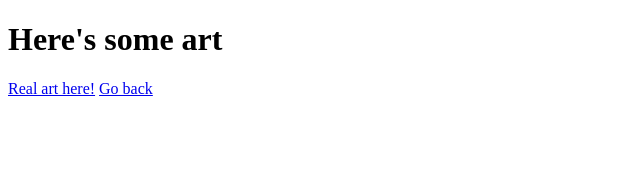
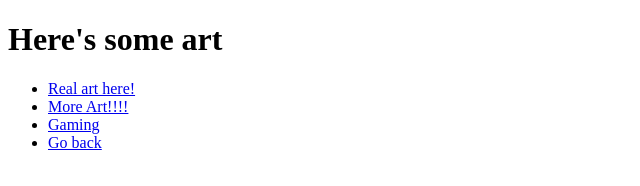
Before and after one commit to Gamer-Gaming-Gamer/Portfolio, a plain HTML site: page art.html in a window 1280 px wide. Shown: the whole page, without its empty margins (0-640 px from the left). Drawn offline with Linux system fonts and the light colour scheme.

Commit message:
First files

```diff
--- a/art.html
+++ b/art.html
@@ -3,6 +3,10 @@
     <head><title>Art</title></head>
     <body>
         <h1>Here's some art</h1>
-        <a href="https://www.youtube.com/watch?v=dQw4w9WgXcQ">Real art here!</a>
-        <a href="index.html">Go back</a>
+        <ul>
+       <li> <a href="https://www.youtube.com/watch?v=dQw4w9WgXcQ">Real art here!</a> </li>
+       <li><a href="https://news.artnet.com/art-world/maurizio-cattelan-banana-collector-1728009">More Art!!!!</a></li>
+       <li><a href="https://d1902livswy8rb.cloudfront.net/dimg/670x670/dimg/dreamstime_xxl_103956459_gaming-resized.jpg">Gaming</a></li>
+        <li><a href="index.html">Go back</a></li>
+        </ul>
     </body>
```
